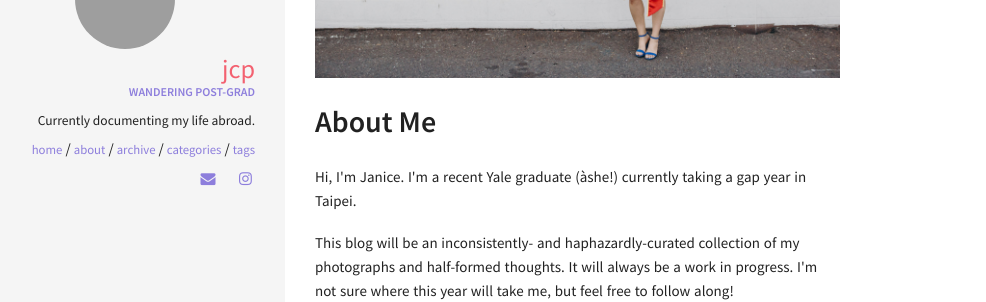
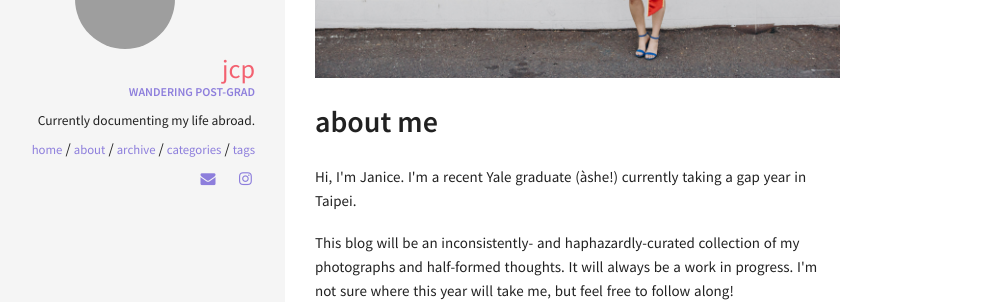
Before and after one commit to janicep/janicep.github.io, a Jekyll site: the page built from about.html, in a window 1280 px wide. Shown: the part 340-642 px from the top of the page, without its empty margins (35-1021 px from the left). Built offline with Jekyll 4.4.1, drawn with Linux system fonts in a browser that asks for light colours.

```diff
--- a/_includes/sections/me.html
+++ b/_includes/sections/me.html
@@ -1,6 +1,6 @@
 <p>   <img src="/img/IMG_4603.jpg" alt="">  </p>
 
-<h1><span data-i18n="skills.my_skills">About Me</span></h1>
+<h1><span data-i18n="skills.my_skills">about me</span></h1>
 
 <div>
 	<p> Hi, I'm Janice. I'm a recent Yale graduate (àshe!) currently taking a gap year in Taipei.</p>
```
